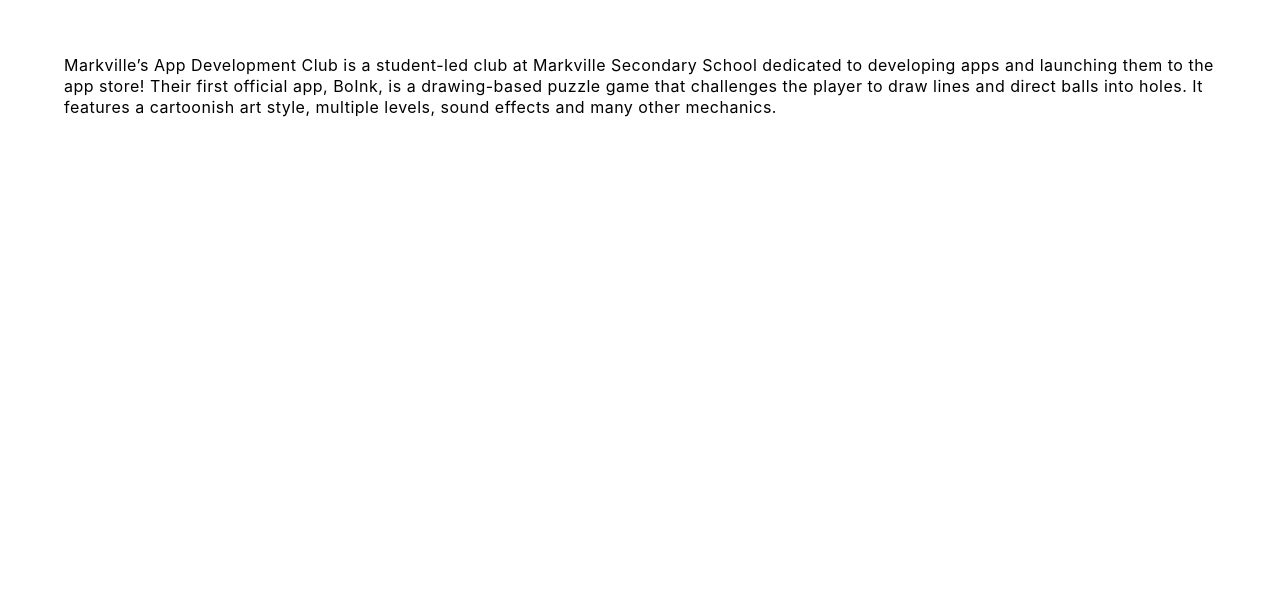
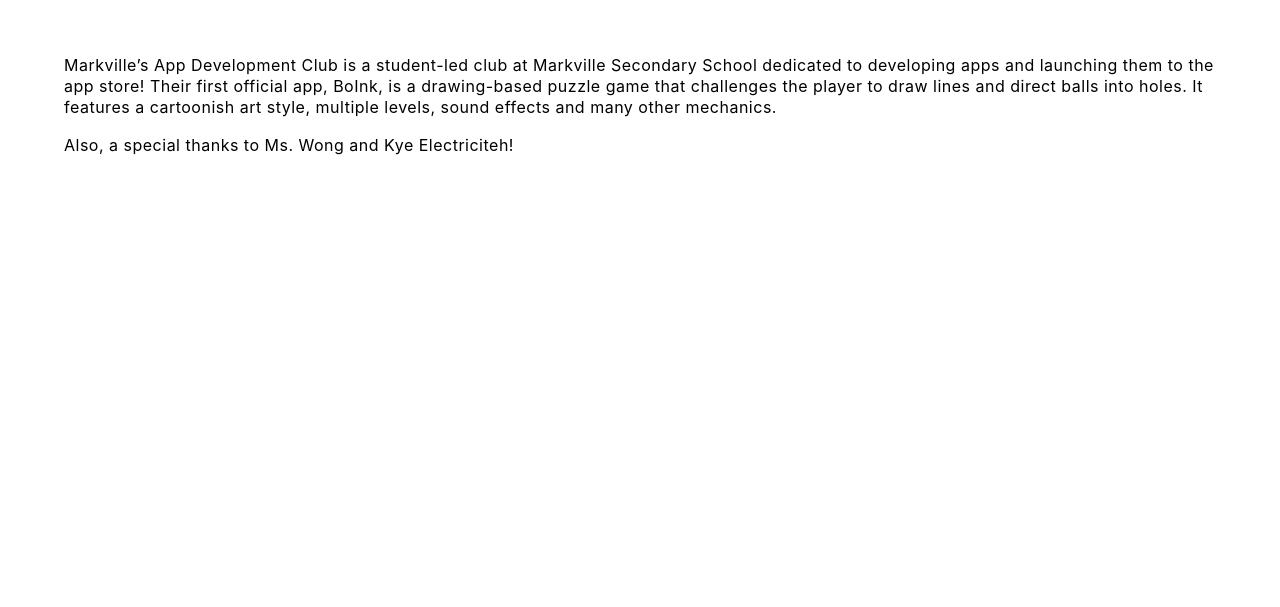
Before and after one commit to MarkvilleDev/boinksite, a plain HTML site: page about.html in a window 1280 px wide. Shown: the part 193-800 px from the top of the page. Drawn offline with Linux system fonts and the light colour scheme.

Commit message:
Update about.html

```diff
--- a/about.html
+++ b/about.html
@@ -26,6 +26,8 @@
         <div class = "generaltextwrapper">
             <div class = "textlayer">
                 <p class = "generaltext">Markville’s App Development Club is a student-led club at Markville Secondary School dedicated to developing apps and launching them to the app store! Their first official app, BoInk, is a drawing-based puzzle game that challenges the player to draw lines and direct balls into holes. It features a cartoonish art style, multiple levels, sound effects and many other mechanics.</p>
+                <br></div>
+                <p class = "generaltext">Also, a special thanks to Ms. Wong and Kye Electriciteh!</p>
             </div>
         </div>
     </div>
```
